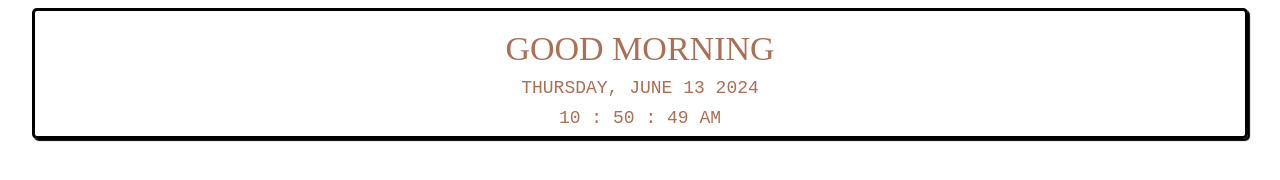
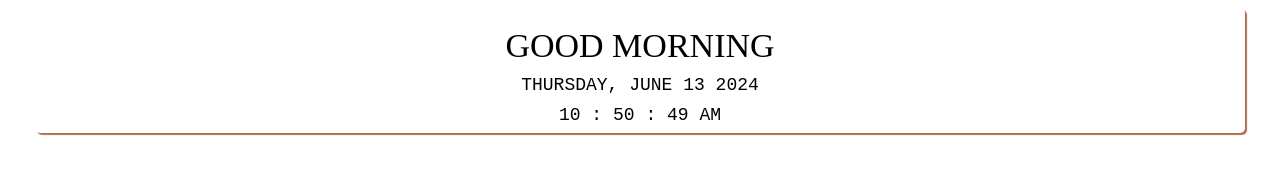
Before and after one commit to mirchimili/notion, a plain HTML site: page greetings.html in a window 1280 px wide. Drawn offline with Linux system fonts and the light colour scheme.

Commit message:
Update greetings.html

```diff
--- a/greetings.html
+++ b/greetings.html
@@ -17,16 +17,16 @@
 
         .widget {
             padding: 5px 5px ;
-            color: #AB6F55;
+            color: #000000;
             display: flex;
             justify-content:center;
             align-items:center;
             flex-direction: column;
             max-width: 95%;
             margin: auto;
-            border: 3px solid #000000;
+            border: 3px solid ##AB6F55;
             border-radius: 5px;
-            box-shadow: 2px 2px 1px 0px #000000;
+            box-shadow: 2px 2px 1px 0px #AB6F55;
 
         }
 
```
